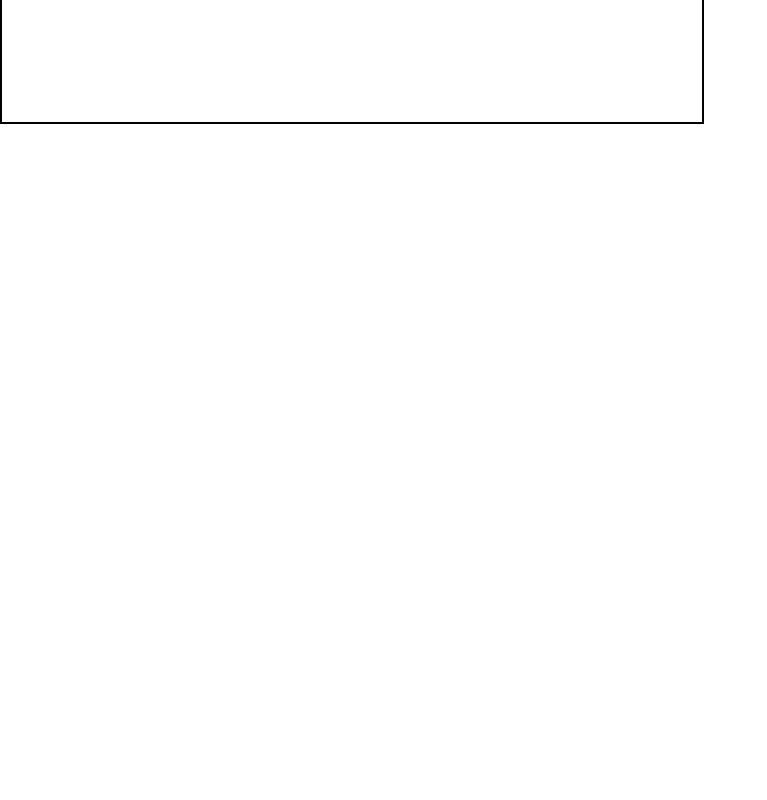
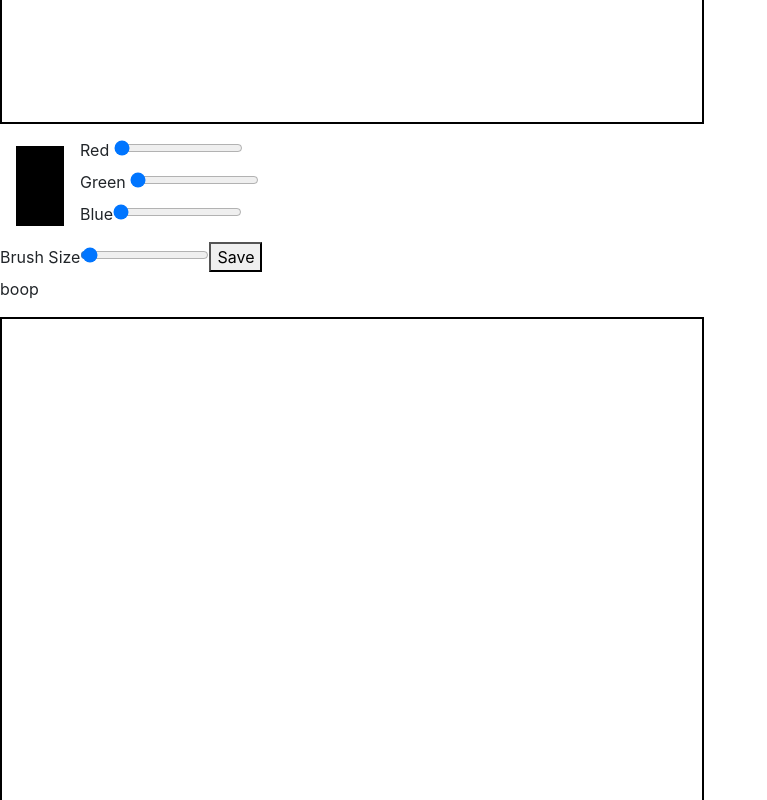
Before and after one commit to freef/capstone-client, a React app: page / in a window 1280 px wide. Shown: the part 620-1420 px from the top of the page, without its empty margins (0-767 px from the left). Before the commit the page ends 800 px from the top, so only its background shows below. Built offline with nearby package versions, Linux system fonts and the light colour scheme.

Commit message:
add button to convert image to dat string

```diff
--- a/src/App.js
+++ b/src/App.js
@@ -1,5 +1,6 @@
 import React, { Component } from 'react'
 import './App.scss'
+import Canvas from './paint/canvas.js'
 
 class App extends Component {
   constructor () {
@@ -11,26 +12,42 @@ class App extends Component {
       moueY: 0.0,
       clickX: [],
       clickY: [],
-      clickDrag: []
+      clickDrag: [],
+      clickColor: [],
+      clickSize: [],
+      color: {
+        r: 0,
+        b: 0,
+        g: 0
+      },
+      brushSize: 3
     }
   }
 
+  onColorChange = (event) => this.setState({ color: { ...this.state.color, [event.target.id]: event.target.value } })
+
+  onSizeChange = (event) => this.setState({ brushSize: event.target.value })
+
   addClick = (x, y, dragging = false) => {
+    const curColor = `rgba(${this.state.color.r},${this.state.color.g},${this.state.color.b})`
+    const curSize = this.state.brushSize
     const clickX = this.state.clickX
     const clickY = this.state.clickY
     const clickDrag = this.state.clickDrag
     clickX.push(x)
     clickY.push(y)
     clickDrag.push(dragging)
+    this.state.clickColor.push(curColor)
+    this.state.clickSize.push(curSize)
   }
 
   redraw =() => {
+    console.log(this.state.color)
     const clickX = this.state.clickX
     const clickY = this.state.clickY
     const clickDrag = this.state.clickDrag
     const context = this.state.context
     context.clearRect(0, 0, context.canvas.width, context.canvas.height) // Clears the canvas
-    context.strokeStyle = '#df4b26'
     context.lineJoin = 'round'
     context.lineWidth = 5
 
@@ -43,6 +60,8 @@ class App extends Component {
       }
       context.lineTo(clickX[i], clickY[i])
       context.closePath()
+      context.strokeStyle = this.state.clickColor[i]
+      context.lineWidth = this.state.clickSize[i]
       context.stroke()
     }
   }
@@ -55,9 +74,6 @@ class App extends Component {
 
   onDraw = (e) => {
     if (this.paint) {
-      // console.log(e.screenX - e.nativeEvent.offsetX)
-      console.log(e.screenX)
-      console.log(e.nativeEvent.offsetX)
       this.addClick(e.nativeEvent.offsetX, e.nativeEvent.offsetY, true)
       this.redraw()
     }
@@ -71,22 +87,19 @@ class App extends Component {
    this.paint = false
  }
 
+ onSave = (e) => {
+   const canvas = document.getElementById('canvasInAPerfectWorld').toDataURL()
+   console.log(canvas)
+   window.open(canvas)
+ }
+
  componentDidMount () {
    this.setState({ context: document.getElementById('canvasInAPerfectWorld').getContext('2d') })
  }
  render () {
    return <React.Fragment>
-     <p>boop</p>
-     <canvas
-       className='blackborder'
-       id="canvasInAPerfectWorld"
-       width="700"
-       height="700"
-       onMouseDown={this.onStartPaint}
-       onMouseMove={this.onDraw.bind(this)}
-       onMouseUp={this.onStopPaint}
-       onMouseLeave={this.onMouseExit}>
-     </canvas>
+     <Canvas />
+     <Canvas />
    </React.Fragment>
  }
 }
--- a/src/css/index.scss
+++ b/src/css/index.scss
@@ -11,3 +11,19 @@ body {
 .blackborder {
   border: 2px black solid;
 }
+
+.coloroptions {
+  display: flex;
+  align-items: center;
+}
+
+.colorpicker {
+  height: 5rem;
+  width: 3rem;
+  margin: 1rem;
+}
+
+.colorsliders {
+  display: flex;
+  flex-direction: column;
+}
--- /dev/null
+++ b/src/paint/canvas.js
@@ -0,0 +1,126 @@
+import React, { Component, Fragment } from 'react'
+
+class Canvas extends Component {
+  constructor () {
+    super()
+    this.state = {
+      paint: true,
+      context: null,
+      mouseX: 0.0,
+      moueY: 0.0,
+      clickX: [],
+      clickY: [],
+      clickDrag: [],
+      clickColor: [],
+      clickSize: [],
+      color: {
+        r: 0,
+        b: 0,
+        g: 0
+      },
+      brushSize: 3
+    }
+  }
+
+onColorChange = (event) => this.setState({ color: { ...this.state.color, [event.target.id]: event.target.value } })
+
+onSizeChange = (event) => this.setState({ brushSize: event.target.value })
+
+addClick = (x, y, dragging = false) => {
+  const curColor = `rgba(${this.state.color.r},${this.state.color.g},${this.state.color.b})`
+  const curSize = this.state.brushSize
+  const clickX = this.state.clickX
+  const clickY = this.state.clickY
+  const clickDrag = this.state.clickDrag
+  clickX.push(x)
+  clickY.push(y)
+  clickDrag.push(dragging)
+  this.state.clickColor.push(curColor)
+  this.state.clickSize.push(curSize)
+}
+
+redraw =() => {
+  console.log(this.state.color)
+  const clickX = this.state.clickX
+  const clickY = this.state.clickY
+  const clickDrag = this.state.clickDrag
+  const context = this.state.context
+  context.clearRect(0, 0, context.canvas.width, context.canvas.height) // Clears the canvas
+  context.lineJoin = 'round'
+  context.lineWidth = 5
+
+  for (let i = 0; i < clickX.length; i++) {
+    context.beginPath()
+    if (clickDrag[i] && i) {
+      context.moveTo(clickX[i - 1], clickY[i - 1])
+    } else {
+      context.moveTo(clickX[i] - 1, clickY[i])
+    }
+    context.lineTo(clickX[i], clickY[i])
+    context.closePath()
+    context.strokeStyle = this.state.clickColor[i]
+    context.lineWidth = this.state.clickSize[i]
+    context.stroke()
+  }
+}
+
+onStartPaint = (e) => {
+  this.paint = true
+  this.addClick(e.nativeEvent.offsetX, e.nativeEvent.offsetY)
+  this.redraw()
+}
+
+onDraw = (e) => {
+  if (this.paint) {
+    this.addClick(e.nativeEvent.offsetX, e.nativeEvent.offsetY, true)
+    this.redraw()
+  }
+}
+
+onStopPaint = (e) => {
+  this.paint = false
+}
+
+onMouseExit = (e) => {
+  this.paint = false
+}
+
+onSave = (e) => {
+  const canvas = document.getElementById('canvasInAPerfectWorld').toDataURL()
+  console.log(canvas)
+  window.open(canvas)
+}
+
+componentDidMount () {
+  this.setState({ context: document.getElementById('canvasInAPerfectWorld').getContext('2d') })
+}
+render () {
+  return <Fragment>
+    <p>boop</p>
+    <canvas
+      className='blackborder'
+      id="canvasInAPerfectWorld"
+      width="700"
+      height="700"
+      onMouseDown={this.onStartPaint}
+      onMouseMove={this.onDraw.bind(this)}
+      onMouseUp={this.onStopPaint}
+      onMouseLeave={this.onMouseExit}>
+    </canvas>
+    <div className='tools'>
+      <div className='coloroptions'>
+        <div className="colorpicker" style={{ 'backgroundColor': `rgba(${this.state.color.r},${this.state.color.g},${this.state.color.b})` }}> </div>
+        <div className='colorsliders'>
+          <label htmlFor='red'>Red <input name='red' onChange={this.onColorChange} type="range" min="0" max="255" defaultValue="0" className="slider" id="r" /></label>
+          <label htmlFor='green'>Green <input name='green' onChange={this.onColorChange} type="range" min="0" max="255" defaultValue="0" className="slider" id="g" /></label>
+          <label htmlFor='blue'>Blue< input name='blue' onChange={this.onColorChange} type="range" min="0" max="255" defaultValue="0" className="slider" id="b" /></label>
+        </div>
+      </div>
+      <label htmlFor='brush-size'>Brush Size< input name='brush-size' onChange={this.onSizeChange} type="range" min="1" max="100" defaultValue="2" className="slider" id="brushsize" /></label>
+      <button onClick={this.onSave}>Save</button>
+    </div>
+  </Fragment>
+}
+}
+
+export default Canvas
```
